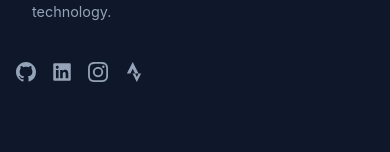
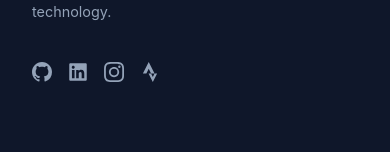
Before and after one commit to harryjng/personalWebsite, a React (Create React App) app: page / in a window 390 px wide. Shown: the part 185-337 px from the top of the page. Built offline with nearby package versions, Linux system fonts and the light colour scheme.

Commit message:
testing mobile friendly for hero and platform

```diff
--- a/src/App.js
+++ b/src/App.js
@@ -19,7 +19,7 @@ function App() {
 
     // Mouse spotlight effect (only on desktop)
     const handleMouseMove = (e) => {
-      if (!isMobile && spotlight) {
+      if (spotlight) {
         const { clientX, clientY } = e;
         spotlight.style.background = `radial-gradient(600px at ${clientX}px ${clientY}px, rgba(29, 78, 216, 0.15), transparent 80%)`;
       }
--- a/src/components/Platforms.css
+++ b/src/components/Platforms.css
@@ -28,7 +28,7 @@
     position: relative;
     bottom: auto;
     left: auto;
-    margin-left: 0;
+    margin-left: 1rem;
     margin-bottom: 1rem;
     margin-top: 1rem;
     justify-content: left;
```
